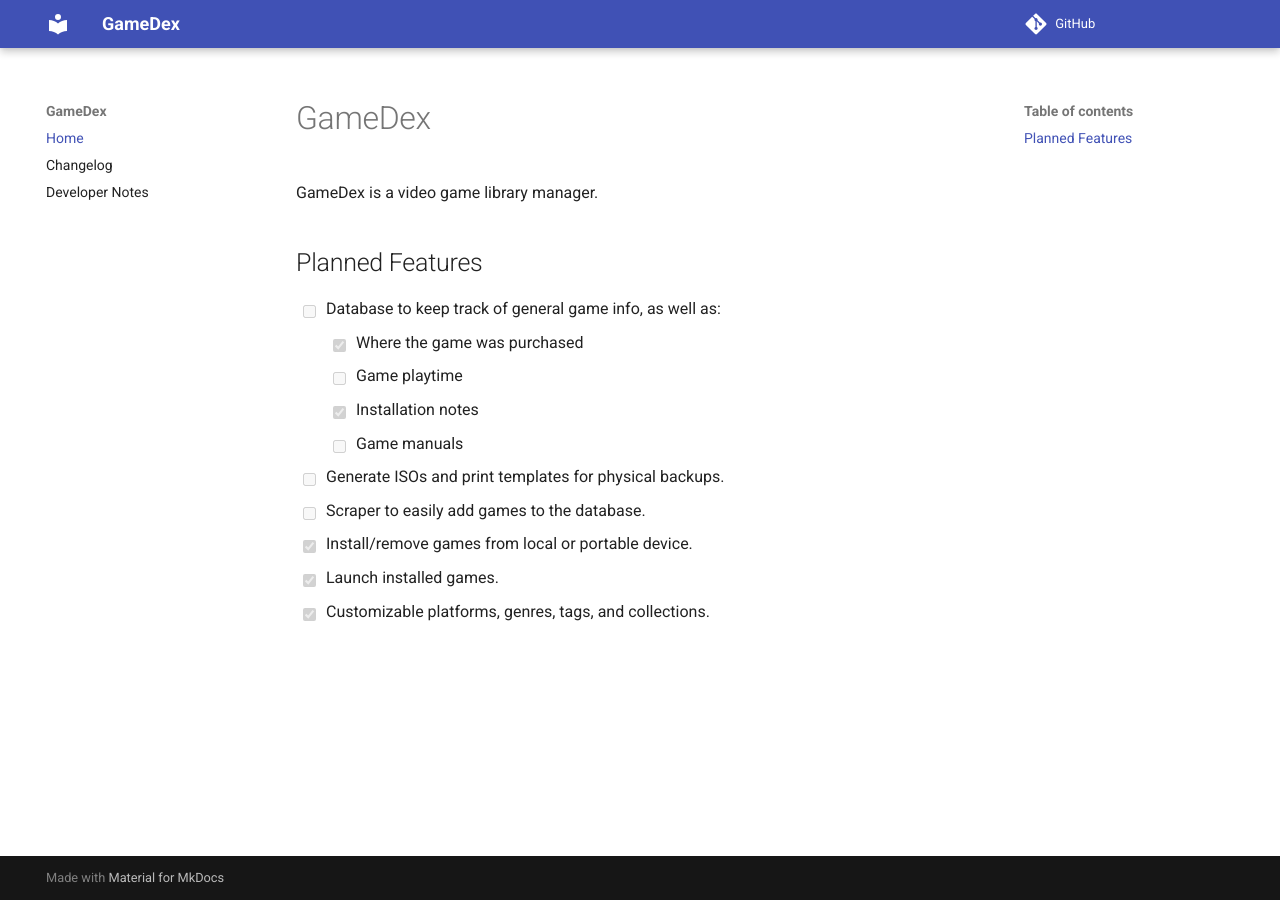
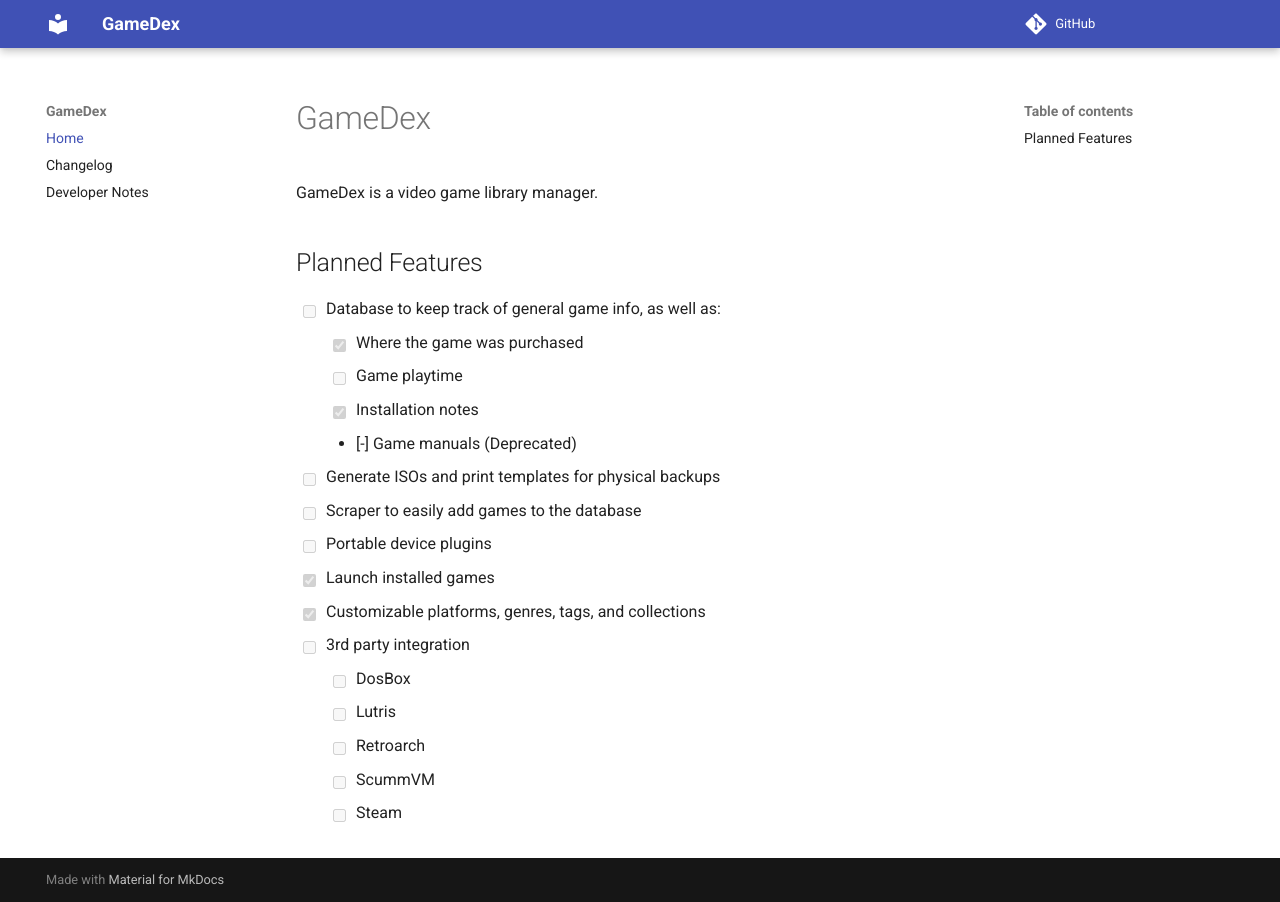
Before and after one commit to xerocuil/gamedex, an MkDocs documentation site: the page built from docs/index.md, in a window 1280 px wide. Built offline with MkDocs 1.6.1 and Material for MkDocs 9.7.7, drawn with Linux system fonts in a browser that asks for light colours; comment, search, counter and statistics services are not loaded.

Commit message:
pre init migration

```diff
--- a/docs/index.md
+++ b/docs/index.md
@@ -8,9 +8,15 @@
     - [x] Where the game was purchased
     - [ ] Game playtime
     - [x] Installation notes
-    - [ ] Game manuals
-- [ ] Generate ISOs and print templates for physical backups.
-- [ ] Scraper to easily add games to the database.
-- [x] Install/remove games from local or portable device.
-- [x] Launch installed games.
-- [x] Customizable platforms, genres, tags, and collections.
+    - [-] Game manuals (Deprecated)
+- [ ] Generate ISOs and print templates for physical backups
+- [ ] Scraper to easily add games to the database
+- [ ] Portable device plugins
+- [x] Launch installed games
+- [x] Customizable platforms, genres, tags, and collections
+- [ ] 3rd party integration
+    - [ ] DosBox
+    - [ ] Lutris
+    - [ ] Retroarch
+    - [ ] ScummVM
+    - [ ] Steam
```
Also changed, not shown: docs/changelog.md (+10 -2 lines), 4 other files.
